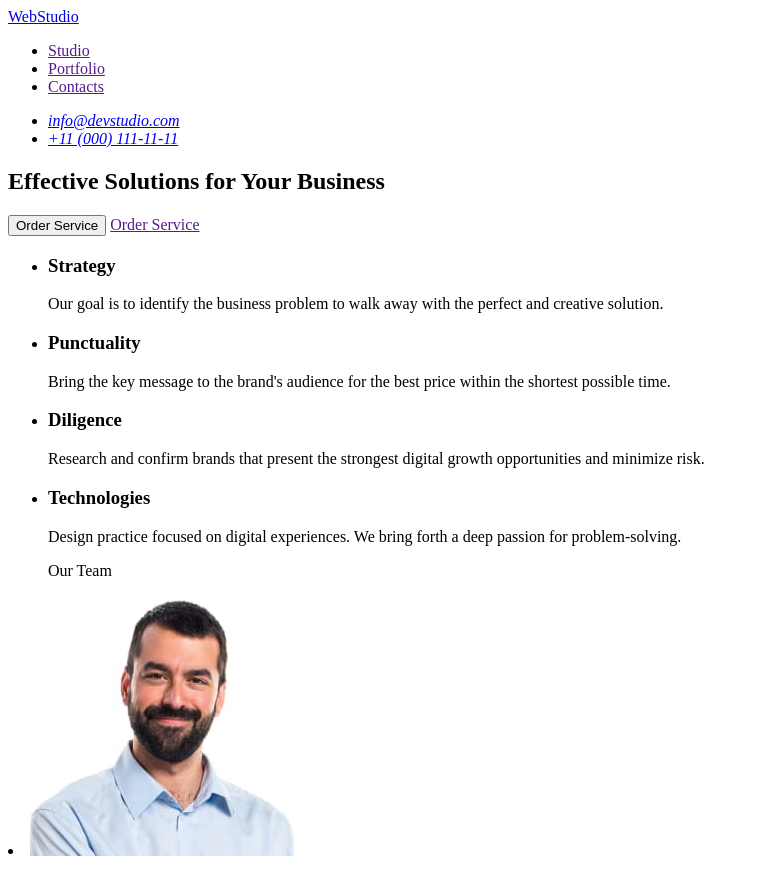
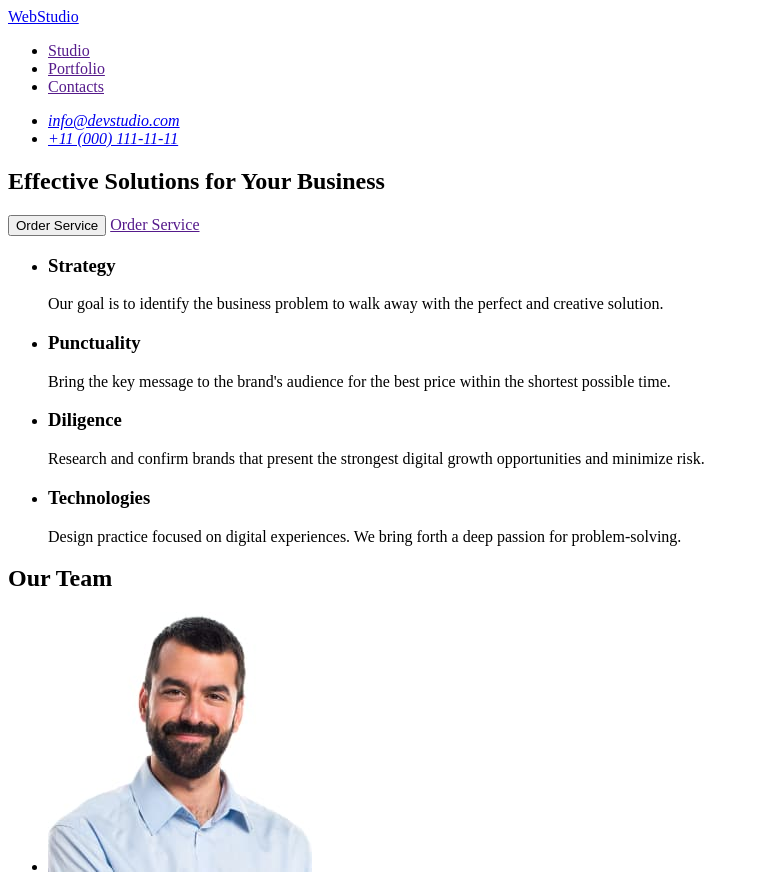
Before and after one commit to Vov4ik28/goit-markup-hw-01, a plain HTML site: page index.html in a window 1280 px wide. Shown: the top 875 px of the page, without its empty margins (0-759 px from the left). Drawn offline with Linux system fonts and the light colour scheme.

Commit message:
start markub

```diff
--- a/index.html
+++ b/index.html
@@ -76,9 +76,8 @@
       <!-- Section 2 -->
       <h2 hidden>section2</h2>
       <section>
+        <h2>Our Team</h2>
         <ul>
-          Our Team
-        </ul>
           <li>
             <img
               src="img/img-(4)-(1).jpg"
@@ -119,6 +118,7 @@
             <h3>Daniel Wilson</h3>
             <p>UI Designer</p>
           </li>
+        </ul>
       </section>
     </main>
     <footer>
```
Lines whose indentation alone changed are shown as unchanged.
